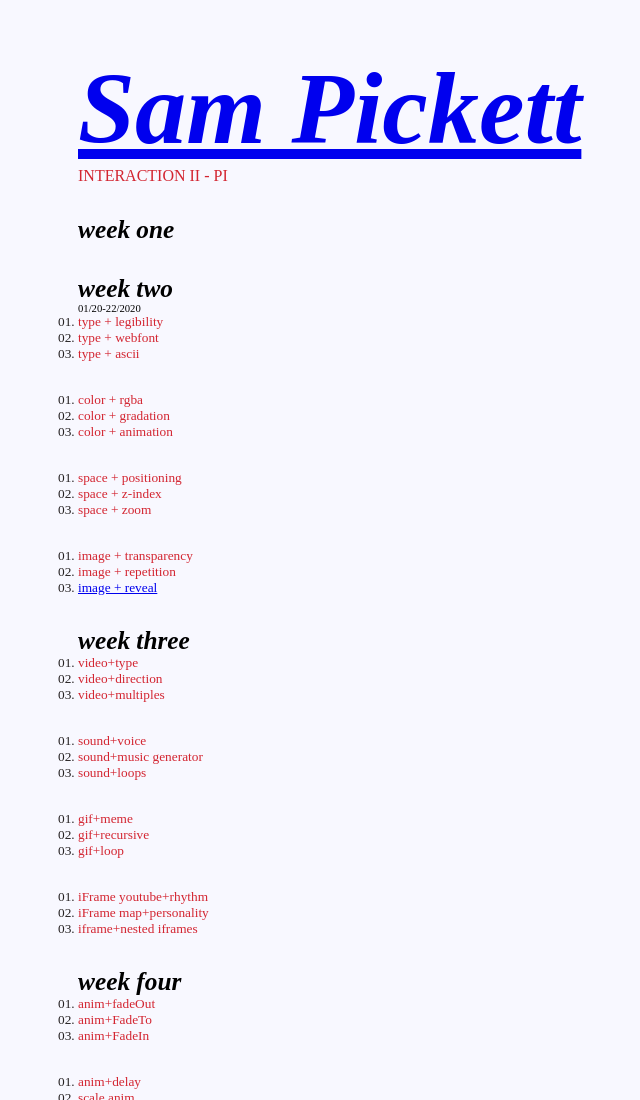
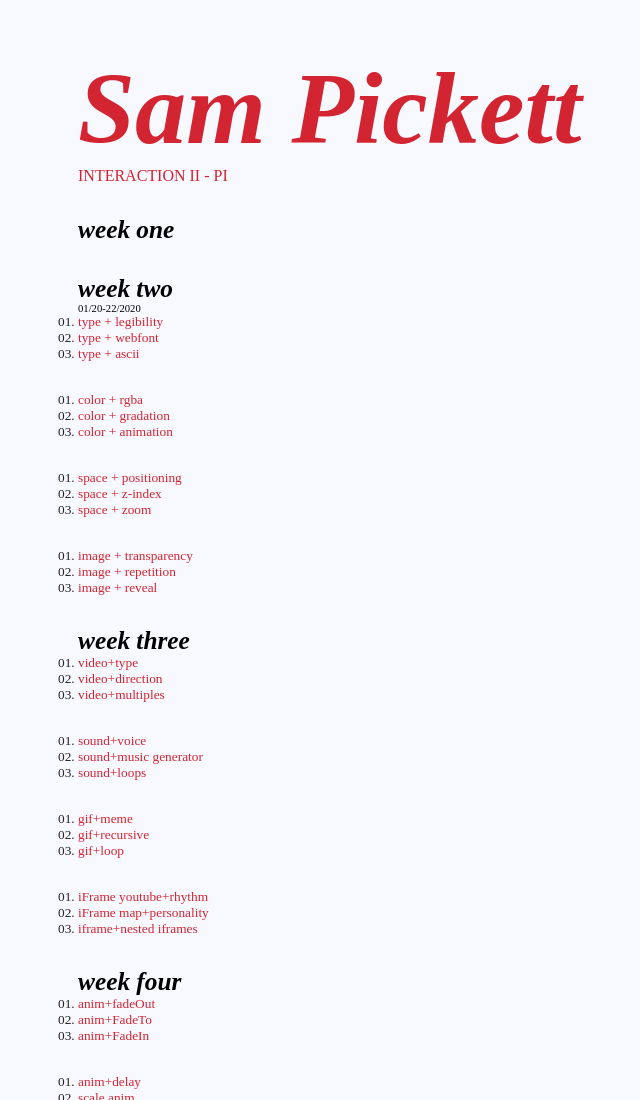
Before and after one commit to samgpickett/ExperimentsPickett, a plain HTML site: page navindex.html in a window 1280 px wide. Shown: the top 1100 px of the page, without its empty margins (242-882 px from the left). Drawn offline with Linux system fonts and the light colour scheme; a web font is replaced by a local one.

Commit message:
updated the linkes to red

```diff
--- a/navindex.html
+++ b/navindex.html
@@ -16,7 +16,7 @@
     <div id="wrapper">
         <!-- start wrapper -->
         <div id="title" class="links">
-            <h1><a href="mailto:spickett@collegeforcreativestudies.edu">Sam Pickett</a></h1>
+            <h1><a class="links" href="mailto:spickett@collegeforcreativestudies.edu">Sam Pickett</a></h1>
             <h2>INTERACTION II - PI</h2>
         </div>
 
@@ -49,7 +49,7 @@
         <ul>
             <li><a class="links" href="imagetransparency.html">image + transparency</a></li>
             <li><a class="links" href="imagerepetition.html">image + repetition</a></li>
-            <li><a href="imagereveal.html">image + reveal</a></li>
+            <li><a class="links"  href="imagereveal.html">image + reveal</a></li>
         </ul>
         <h3>week three</h3>
         <ul>
```
